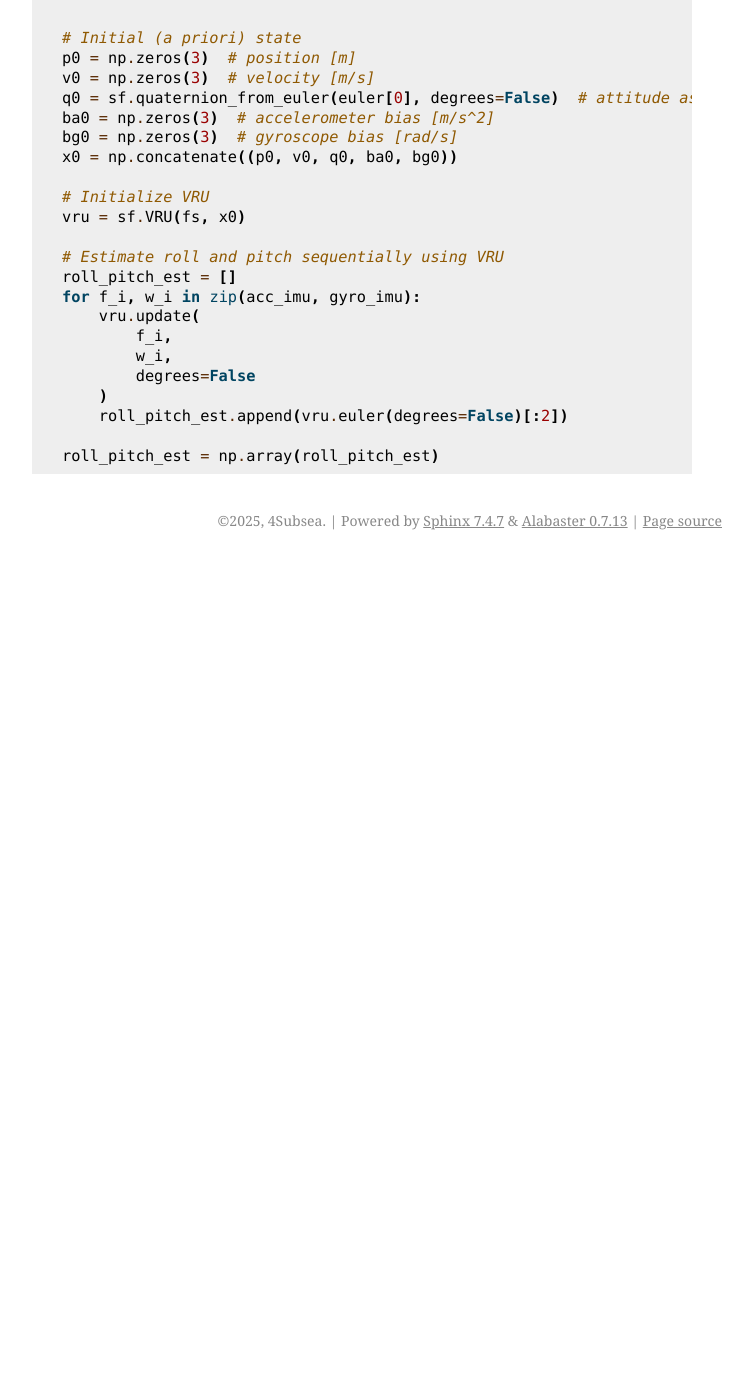
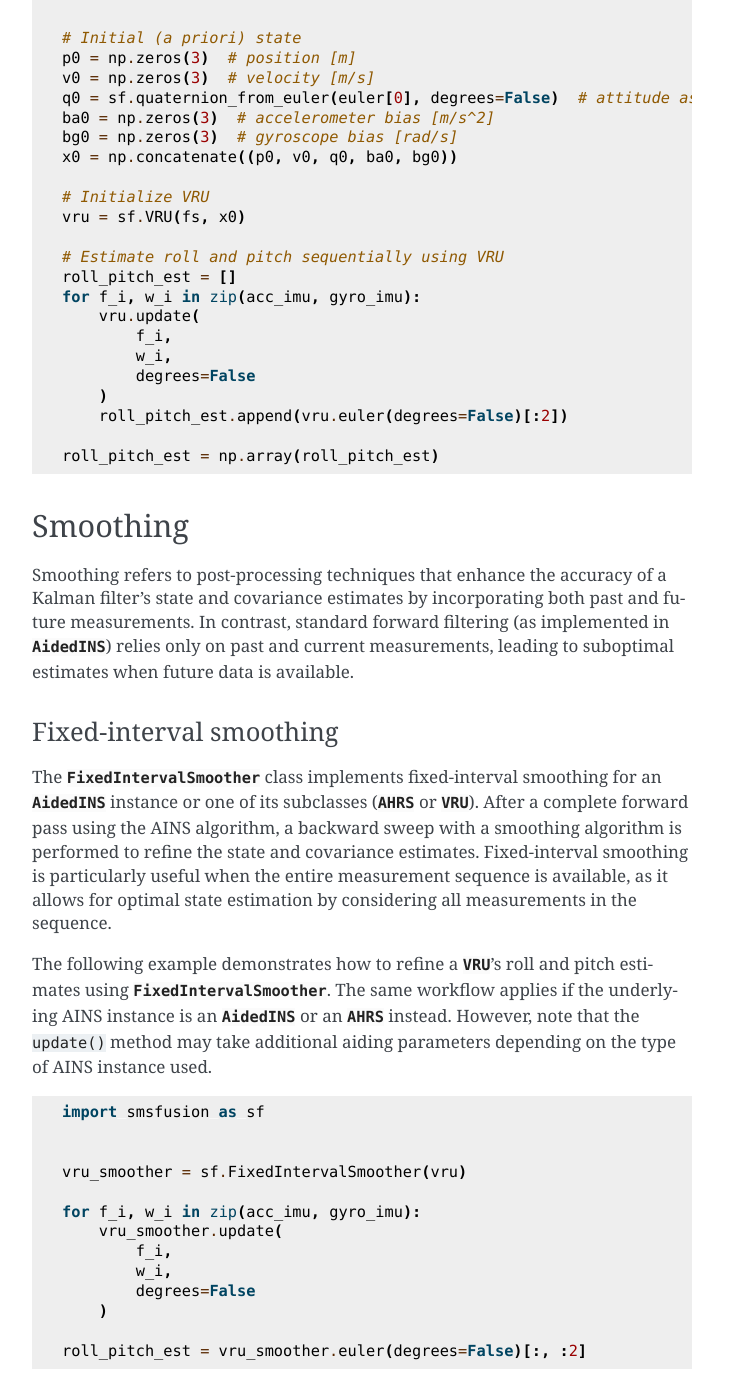
Before and after one commit to 4Subsea/smsfusion-python, a Sphinx documentation site: the page built from docs/user_guide/quickstart.rst, in a window 1280 px wide and 1400 px high, scrolled down 4939 px. Shown: the whole window, without its empty margins (388-1140 px from the left). Built offline with Sphinx 7.4.7, drawn with Linux system fonts in a browser that asks for light colours; before the commit the page ends 5499 px from its top, so only the background shows below that; some of the changed text lies outside the part shown.

Commit message:
docs: documentation of FixedIntervalSmoother (#91)

```diff
--- a/docs/reference/index.rst
+++ b/docs/reference/index.rst
@@ -12,6 +12,7 @@ API reference
 
    AHRS
    AidedINS
+   FixedIntervalSmoother
    StrapdownINS
    VRU
    gravity
--- a/docs/user_guide/quickstart.rst
+++ b/docs/user_guide/quickstart.rst
@@ -243,3 +243,44 @@ estimate the roll and pitch degrees of freedom of a moving body using the
         roll_pitch_est.append(vru.euler(degrees=False)[:2])
 
     roll_pitch_est = np.array(roll_pitch_est)
+
+
+Smoothing
+---------
+Smoothing refers to post-processing techniques that enhance the accuracy of a Kalman
+filter's state and covariance estimates by incorporating both past and future measurements.
+In contrast, standard forward filtering (as implemented in :class:`~smsfusion.AidedINS`)
+relies only on past and current measurements, leading to suboptimal estimates when
+future data is available.
+
+Fixed-interval smoothing
+........................
+The :class:`~smsfusion.FixedIntervalSmoother` class implements fixed-interval smoothing
+for an :class:`~smsfusion.AidedINS` instance or one of its subclasses (:class:`~smsfusion.AHRS`
+or :class:`~smsfusion.VRU`). After a complete forward pass using the AINS algorithm,
+a backward sweep with a smoothing algorithm is performed to refine the state
+and covariance estimates. Fixed-interval smoothing is particularly useful
+when the entire measurement sequence is available, as it allows for optimal state
+estimation by considering all measurements in the sequence.
+
+The following example demonstrates how to refine a :class:`~smsfusion.VRU`'s roll
+and pitch estimates using :class:`~smsfusion.FixedIntervalSmoother`. The same
+workflow applies if the underlying AINS instance is an :class:`~smsfusion.AidedINS`
+or an :class:`~smsfusion.AHRS` instead. However, note that the ``update()`` method may take
+additional aiding parameters depending on the type of AINS instance used.
+
+.. code-block:: python
+
+    import smsfusion as sf
+
+
+    vru_smoother = sf.FixedIntervalSmoother(vru)
+
+    for f_i, w_i in zip(acc_imu, gyro_imu):
+        vru_smoother.update(
+            f_i,
+            w_i,
+            degrees=False
+        )
+
+    roll_pitch_est = vru_smoother.euler(degrees=False)[:, :2]
```
